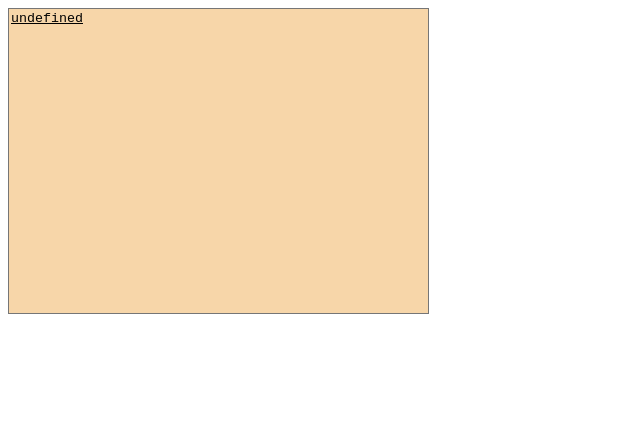
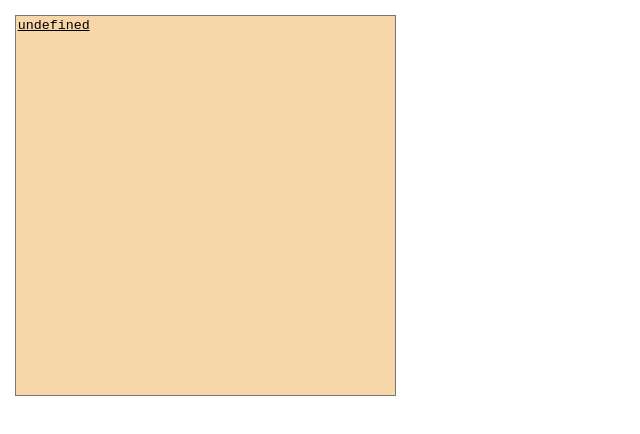
Before and after one commit to 347Online/Bulldozer, a browser extension: page index.html in a window 1280 px wide. Shown: the whole page, without its empty margins (0-640 px from the left). Drawn offline with Linux system fonts and the light colour scheme.

Commit message:
Tiny layout tweaks

```diff
--- a/index.html
+++ b/index.html
@@ -6,7 +6,9 @@
 <script src="index.js"></script>
 </head>
 
-<textarea style="resize: none;" class="notepad" id="notepad" rows="20" cols="50" placeholder="Write anything you want here!">
-</textarea>
+<div id="container">
+  <textarea style="resize: none;" class="notepad" id="notepad" rows="25" cols="45" placeholder="Write anything you want here!">
+  </textarea>
+</div>
 
 </html>
--- a/index.js
+++ b/index.js
@@ -6,7 +6,7 @@ function updateSaveData() {
 function loadSaveData() {
   chrome.storage.sync.get(['text'], function(response) {
     document.querySelector('#notepad').innerText = response.text;
-    setInterval(updateSaveData,1000)
+    setInterval(updateSaveData,600)
   });
 }
 
--- a/style.css
+++ b/style.css
@@ -1,3 +1,7 @@
+#container {
+  padding: 5pt;
+}
+
 .notepad {
   background-color: rgb(247, 214, 169);
   text-decoration: underline;
```
